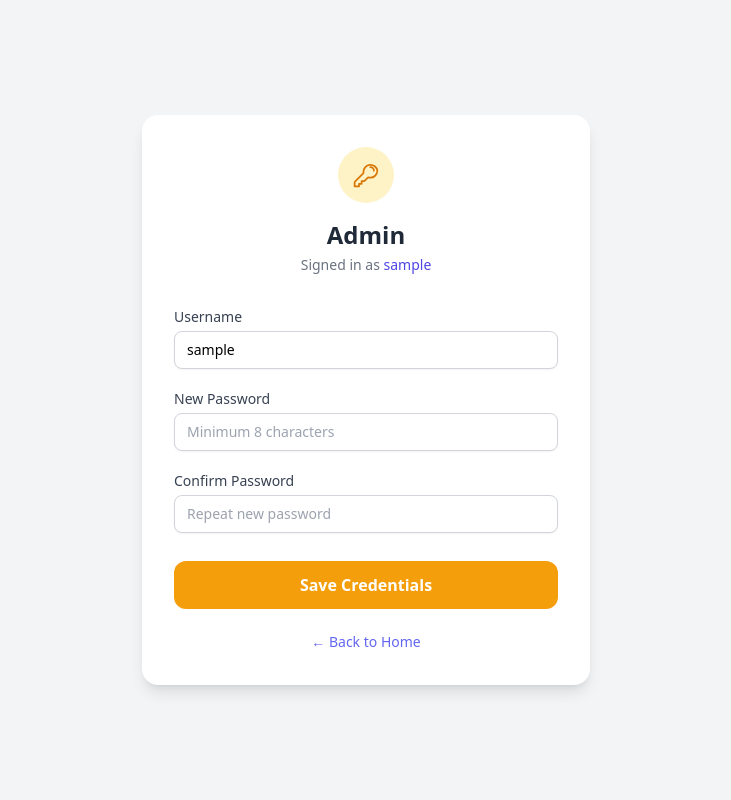
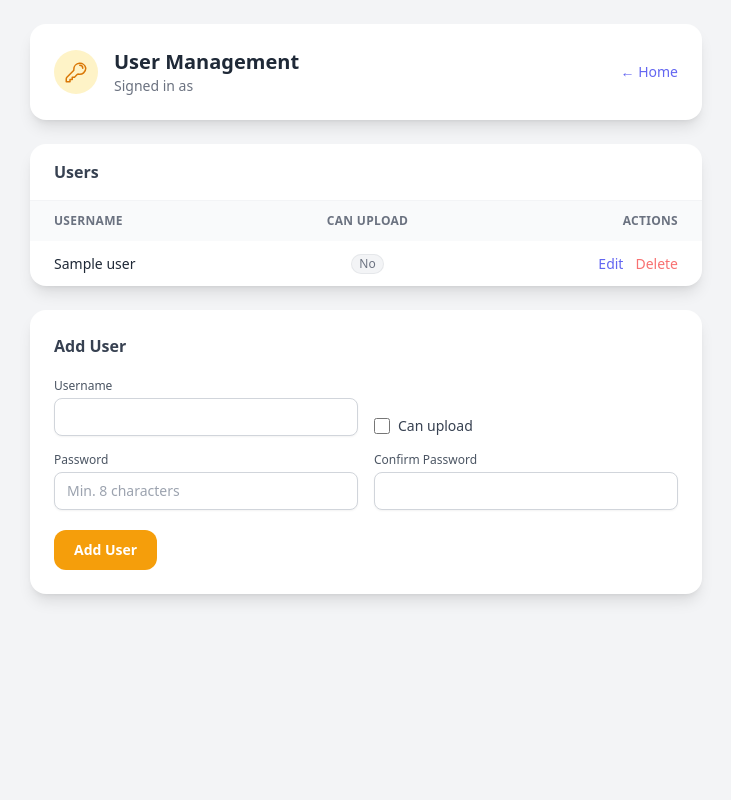
Before and after one commit to jgruber/persons-uploader, a FastAPI app: template templates/admin.html in a window 1280 px wide. Shown: the whole page, without its empty margins (274-1005 px from the left). Run offline with FastAPI, Linux system fonts and the light colour scheme; the template is opened without the code that fills it: most values are stand-ins (such as "Sample title", 1, 10 or a date in 2020); some libraries are stand-ins or nearby versions.

Commit message:
Add multi-user support with upload/viewer roles
Replace single-user basic auth with a multi-user store persisted to
credentials.json. Users have a can_upload flag; uploaders can also
manage users via /admin. Viewers see a download-only UI. Admin panel
supports adding, editing, and deleting users with last-admin guards.

Co-Authored-By: Claude Sonnet 4.6 <noreply@anthropic.com>

```diff
--- a/main.py
+++ b/main.py
@@ -2,6 +2,7 @@ import json
 import os
 import secrets
 from pathlib import Path
+from typing import Optional
 
 from fastapi import Depends, FastAPI, File, Form, HTTPException, Request, UploadFile, status
 from fastapi.middleware.cors import CORSMiddleware
@@ -10,6 +11,7 @@ from fastapi.security import HTTPBasic, HTTPBasicCredentials
 from fastapi.templating import Jinja2Templates
 
 app = FastAPI(title="Persons Uploader")
+security = HTTPBasic()
 
 app.add_middleware(
     CORSMiddleware,
@@ -17,10 +19,9 @@ app.add_middleware(
     allow_headers=["Authorization"],
     allow_methods=["GET"],
 )
-security = HTTPBasic()
 
 # ---------------------------------------------------------------------------
-# Configuration – override via environment variables
+# Configuration
 # ---------------------------------------------------------------------------
 UPLOAD_DIR = Path(os.getenv("UPLOAD_DIR", "./uploads"))
 CREDENTIALS_FILE = Path("credentials.json")
@@ -31,52 +32,75 @@ templates = Jinja2Templates(directory="templates")
 
 
 # ---------------------------------------------------------------------------
-# Credentials – persisted to credentials.json, seeded from env vars
+# User store  {username: {password, can_upload}}
 # ---------------------------------------------------------------------------
-def _load_credentials() -> dict:
+def _load_users() -> dict[str, dict]:
     if CREDENTIALS_FILE.exists():
         data = json.loads(CREDENTIALS_FILE.read_text())
-        return {"username": data["username"], "password": data["password"]}
+        # Migrate from old single-user format
+        if isinstance(data, dict) and "username" in data:
+            return {data["username"]: {"password": data["password"], "can_upload": True}}
+        return {
+            u["username"]: {"password": u["password"], "can_upload": u.get("can_upload", False)}
+            for u in data
+        }
     return {
-        "username": os.getenv("AUTH_USERNAME", "admin"),
-        "password": os.getenv("AUTH_PASSWORD", "changeme"),
+        os.getenv("AUTH_USERNAME", "admin"): {
+            "password": os.getenv("AUTH_PASSWORD", "changeme"),
+            "can_upload": True,
+        }
     }
 
 
-def _save_credentials(username: str, password: str) -> None:
-    CREDENTIALS_FILE.write_text(json.dumps({"username": username, "password": password}))
+def _save_users() -> None:
+    data = [
+        {"username": uname, "password": u["password"], "can_upload": u["can_upload"]}
+        for uname, u in _users.items()
+    ]
+    CREDENTIALS_FILE.write_text(json.dumps(data, indent=2))
 
 
-_credentials = _load_credentials()
+_users: dict[str, dict] = _load_users()
 
 
 # ---------------------------------------------------------------------------
-# Auth
+# Auth dependencies
 # ---------------------------------------------------------------------------
-def require_auth(credentials: HTTPBasicCredentials = Depends(security)) -> str:
-    correct_username = secrets.compare_digest(credentials.username, _credentials["username"])
-    correct_password = secrets.compare_digest(credentials.password, _credentials["password"])
-    if not (correct_username and correct_password):
+def require_auth(credentials: HTTPBasicCredentials = Depends(security)) -> dict:
+    user = _users.get(credentials.username)
+    if not user or not secrets.compare_digest(credentials.password, user["password"]):
         raise HTTPException(
             status_code=status.HTTP_401_UNAUTHORIZED,
             detail="Invalid credentials",
             headers={"WWW-Authenticate": "Basic"},
         )
-    return credentials.username
+    return {"username": credentials.username, **user}
+
+
+def require_upload(user: dict = Depends(require_auth)) -> dict:
+    if not user["can_upload"]:
+        raise HTTPException(status_code=status.HTTP_403_FORBIDDEN, detail="Upload permission required.")
+    return user
+
+
+def require_admin(user: dict = Depends(require_auth)) -> dict:
+    if not user["can_upload"]:
+        raise HTTPException(status_code=status.HTTP_403_FORBIDDEN, detail="Admin access required.")
+    return user
 
 
 # ---------------------------------------------------------------------------
 # Routes
 # ---------------------------------------------------------------------------
 @app.get("/", response_class=HTMLResponse)
-async def index(request: Request, username: str = Depends(require_auth)):
-    return templates.TemplateResponse("index.html", {"request": request, "username": username})
+async def index(request: Request, user: dict = Depends(require_auth)):
+    return templates.TemplateResponse("index.html", {"request": request, "user": user})
 
 
 @app.post("/upload")
 async def upload(
     file: UploadFile = File(...),
-    username: str = Depends(require_auth),
+    user: dict = Depends(require_upload),
 ):
     filename = file.filename or ""
     if not filename.lower().endswith(".csv"):
@@ -94,53 +118,133 @@ async def upload(
 
 
 @app.get("/download")
-async def download(username: str = Depends(require_auth)):
+async def download(user: dict = Depends(require_auth)):
     dest = UPLOAD_DIR / "Persons.csv"
     if not dest.exists():
         raise HTTPException(status_code=404, detail="Persons.csv has not been uploaded yet.")
     return FileResponse(dest, media_type="text/csv", filename="Persons.csv")
 
 
+# ---------------------------------------------------------------------------
+# Admin – user management
+# ---------------------------------------------------------------------------
 @app.get("/admin", response_class=HTMLResponse)
-async def admin_get(request: Request, username: str = Depends(require_auth)):
+async def admin_get(request: Request, user: dict = Depends(require_admin)):
     return templates.TemplateResponse("admin.html", {
         "request": request,
-        "username": username,
-        "current_username": _credentials["username"],
+        "user": user,
+        "users": _users,
+        "error": None,
+        "success": None,
+    })
+
+
+@app.post("/admin/users/add", response_class=HTMLResponse)
+async def admin_add_user(
+    request: Request,
+    user: dict = Depends(require_admin),
+    new_username: str = Form(...),
+    new_password: str = Form(...),
+    confirm_password: str = Form(...),
+    can_upload: Optional[str] = Form(default=None),
+):
+    def render(error=None, success=None):
+        return templates.TemplateResponse("admin.html", {
+            "request": request,
+            "user": user,
+            "users": _users,
+            "error": error,
+            "success": success,
+        })
+
+    new_username = new_username.strip()
+    if not new_username:
+        return render(error="Username cannot be blank.")
+    if new_username in _users:
+        return render(error=f"Username '{new_username}' already exists.")
+    if len(new_password) < 8:
+        return render(error="Password must be at least 8 characters.")
+    if new_password != confirm_password:
+        return render(error="Passwords do not match.")
+
+    _users[new_username] = {"password": new_password, "can_upload": can_upload is not None}
+    _save_users()
+    return render(success=f"User '{new_username}' added.")
+
+
+@app.post("/admin/users/{target_username}/delete")
+async def admin_delete_user(
+    target_username: str,
+    user: dict = Depends(require_admin),
+):
+    if target_username not in _users:
+        raise HTTPException(status_code=404, detail="User not found.")
+    if target_username == user["username"]:
+        raise HTTPException(status_code=400, detail="You cannot delete your own account.")
+    if _users[target_username]["can_upload"]:
+        remaining = sum(1 for u, v in _users.items() if v["can_upload"] and u != target_username)
+        if remaining == 0:
+            raise HTTPException(status_code=400, detail="Cannot delete the last user with upload/admin access.")
+    del _users[target_username]
+    _save_users()
+    return RedirectResponse("/admin", status_code=303)
+
+
+@app.get("/admin/users/{target_username}/edit", response_class=HTMLResponse)
+async def admin_edit_get(
+    target_username: str,
+    request: Request,
+    user: dict = Depends(require_admin),
+):
+    if target_username not in _users:
+        raise HTTPException(status_code=404, detail="User not found.")
+    return templates.TemplateResponse("edit_user.html", {
+        "request": request,
+        "user": user,
+        "target_username": target_username,
+        "target_user": _users[target_username],
         "error": None,
         "success": False,
     })
 
 
-@app.post("/admin", response_class=HTMLResponse)
-async def admin_post(
+@app.post("/admin/users/{target_username}/edit", response_class=HTMLResponse)
+async def admin_edit_post(
+    target_username: str,
     request: Request,
-    username: str = Depends(require_auth),
-    new_username: str = Form(...),
-    new_password: str = Form(...),
-    confirm_password: str = Form(...),
+    user: dict = Depends(require_admin),
+    new_password: str = Form(default=""),
+    confirm_password: str = Form(default=""),
+    can_upload: Optional[str] = Form(default=None),
 ):
+    if target_username not in _users:
+        raise HTTPException(status_code=404, detail="User not found.")
+
     def render(error=None, success=False):
-        return templates.TemplateResponse("admin.html", {
+        return templates.TemplateResponse("edit_user.html", {
             "request": request,
-            "username": username,
-            "current_username": _credentials["username"],
+            "user": user,
+            "target_username": target_username,
+            "target_user": _users[target_username],
             "error": error,
             "success": success,
         })
 
-    new_username = new_username.strip()
+    can_upload_bool = can_upload is not None
 
-    if not new_username:
-        return render(error="Username cannot be blank.")
-    if len(new_password) < 8:
-        return render(error="Password must be at least 8 characters.")
-    if new_password != confirm_password:
-        return render(error="Passwords do not match.")
+    # Guard: don't remove the last admin
+    if not can_upload_bool and _users[target_username]["can_upload"]:
+        remaining = sum(1 for u, v in _users.items() if v["can_upload"] and u != target_username)
+        if remaining == 0:
+            return render(error="Cannot remove upload access from the last admin user.")
 
-    global _credentials
-    _credentials = {"username": new_username, "password": new_password}
-    _save_credentials(new_username, new_password)
+    if new_password:
+        if len(new_password) < 8:
+            return render(error="Password must be at least 8 characters.")
+        if new_password != confirm_password:
+            return render(error="Passwords do not match.")
+        _users[target_username]["password"] = new_password
 
-    # Render success page – browser will re-prompt on next navigation
+    _users[target_username]["can_upload"] = can_upload_bool
+    _save_users()
     return render(success=True)
--- a/templates/admin.html
+++ b/templates/admin.html
@@ -6,109 +6,138 @@
   <title>Admin – Persons Uploader</title>
   <script src="https://cdn.tailwindcss.com"></script>
 </head>
-<body class="min-h-screen bg-gray-100 flex items-center justify-center p-4">
+<body class="min-h-screen bg-gray-100 p-6">
 
-  <div class="w-full max-w-md bg-white rounded-2xl shadow-lg p-8">
+  <div class="max-w-2xl mx-auto space-y-6">
 
     <!-- Header -->
-    <div class="mb-8 text-center">
-      <div class="inline-flex items-center justify-center w-14 h-14 rounded-full bg-amber-100 mb-4">
-        <svg class="w-7 h-7 text-amber-600" xmlns="http://www.w3.org/2000/svg" fill="none"
+    <div class="bg-white rounded-2xl shadow-lg p-6 flex items-center justify-between">
+      <div class="flex items-center gap-4">
+        <div class="inline-flex items-center justify-center w-11 h-11 rounded-full bg-amber-100">
+          <svg class="w-6 h-6 text-amber-600" xmlns="http://www.w3.org/2000/svg" fill="none"
                viewBox="0 0 24 24" stroke-width="1.5" stroke="currentColor">
             <path stroke-linecap="round" stroke-linejoin="round"
                   d="M15.75 5.25a3 3 0 0 1 3 3m3 0a6 6 0 0 1-7.029 5.912c-.563-.097-1.159.026-1.563.43L10.5 17.25H8.25v2.25H6v2.25H2.25v-2.818c0-.597.237-1.17.659-1.591l6.499-6.499c.404-.404.527-1 .43-1.563A6 6 0 0 1 21.75 8.25Z" />
           </svg>
         </div>
-      <h1 class="text-2xl font-bold text-gray-800">Admin</h1>
-      <p class="text-sm text-gray-500 mt-1">
-        Signed in as <span class="font-medium text-indigo-600">{{ username }}</span>
-      </p>
+        <div>
+          <h1 class="text-xl font-bold text-gray-800">User Management</h1>
+          <p class="text-sm text-gray-500">Signed in as <span class="font-medium text-indigo-600">{{ user.username }}</span></p>
+        </div>
+      </div>
+      <a href="/" class="text-sm text-indigo-500 hover:text-indigo-700 transition">&larr; Home</a>
     </div>
 
-    {% if success %}
-    <!-- Success state -->
-    <div class="rounded-xl bg-green-50 border border-green-200 px-5 py-4 text-center mb-6">
-      <p class="text-green-700 font-medium">Credentials updated successfully.</p>
-      <p class="text-green-600 text-sm mt-1">
-        Your browser will prompt for the new credentials on your next request.
-      </p>
-    </div>
-    <a href="/"
-       class="block w-full text-center py-3 px-4 rounded-xl font-semibold text-white bg-indigo-600
-              hover:bg-indigo-700 active:scale-95 transition">
-      Back to Home
-    </a>
-
-    {% else %}
-    <!-- Error banner -->
+    <!-- Banners -->
     {% if error %}
-    <div class="mb-5 rounded-xl bg-red-50 border border-red-200 px-4 py-3 text-sm text-red-700 font-medium">
+    <div class="rounded-xl bg-red-50 border border-red-200 px-4 py-3 text-sm text-red-700 font-medium">
       {{ error }}
     </div>
     {% endif %}
+    {% if success %}
+    <div class="rounded-xl bg-green-50 border border-green-200 px-4 py-3 text-sm text-green-700 font-medium">
+      {{ success }}
+    </div>
+    {% endif %}
 
-    <!-- Form -->
-    <form method="post" action="/admin" id="adminForm" novalidate>
+    <!-- User table -->
+    <div class="bg-white rounded-2xl shadow-lg overflow-hidden">
+      <div class="px-6 py-4 border-b border-gray-100">
+        <h2 class="font-semibold text-gray-700">Users</h2>
+      </div>
+      <table class="w-full text-sm">
+        <thead class="bg-gray-50 text-xs uppercase text-gray-500 tracking-wide">
+          <tr>
+            <th class="px-6 py-3 text-left">Username</th>
+            <th class="px-6 py-3 text-center">Can Upload</th>
+            <th class="px-6 py-3 text-right">Actions</th>
+          </tr>
+        </thead>
+        <tbody class="divide-y divide-gray-100">
+          {% for uname, udata in users.items() %}
+          <tr class="hover:bg-gray-50 transition-colors">
+            <td class="px-6 py-3 font-medium text-gray-800">
+              {{ uname }}
+              {% if uname == user.username %}
+              <span class="ml-1 text-xs text-gray-400">(you)</span>
+              {% endif %}
+            </td>
+            <td class="px-6 py-3 text-center">
+              {% if udata.can_upload %}
+              <span class="inline-flex items-center rounded-full bg-green-50 px-2 py-0.5 text-xs font-medium text-green-700 ring-1 ring-inset ring-green-600/20">Yes</span>
+              {% else %}
+              <span class="inline-flex items-center rounded-full bg-gray-100 px-2 py-0.5 text-xs font-medium text-gray-500 ring-1 ring-inset ring-gray-500/10">No</span>
+              {% endif %}
+            </td>
+            <td class="px-6 py-3 text-right">
+              <div class="inline-flex items-center gap-3">
+                <a href="/admin/users/{{ uname }}/edit"
+                   class="text-indigo-500 hover:text-indigo-700 font-medium transition-colors">Edit</a>
+                {% if uname != user.username %}
+                <form method="post" action="/admin/users/{{ uname }}/delete"
+                      onsubmit="return confirm('Delete user \'{{ uname }}\'?')">
+                  <button type="submit" class="text-red-400 hover:text-red-600 font-medium transition-colors">
+                    Delete
+                  </button>
+                </form>
+                {% endif %}
+              </div>
+            </td>
+          </tr>
+          {% endfor %}
+        </tbody>
+      </table>
+    </div>
 
-      <div class="space-y-5">
-
+    <!-- Add user form -->
+    <div class="bg-white rounded-2xl shadow-lg p-6">
+      <h2 class="font-semibold text-gray-700 mb-5">Add User</h2>
+      <form method="post" action="/admin/users/add" id="addForm" novalidate>
+        <div class="grid grid-cols-1 gap-4 sm:grid-cols-2">
           <div>
-          <label for="new_username" class="block text-sm font-medium text-gray-700 mb-1">
-            Username
-          </label>
+            <label for="new_username" class="block text-xs font-medium text-gray-600 mb-1">Username</label>
             <input id="new_username" name="new_username" type="text" required
-                 value="{{ current_username }}"
                    class="w-full rounded-lg border border-gray-300 px-3 py-2 text-sm shadow-sm
                           focus:outline-none focus:ring-2 focus:ring-indigo-400 focus:border-transparent" />
           </div>
-
+          <div class="flex items-end">
+            <label class="inline-flex items-center gap-2 cursor-pointer">
+              <input type="checkbox" name="can_upload" value="true"
+                     class="w-4 h-4 rounded border-gray-300 text-indigo-600 focus:ring-indigo-500" />
+              <span class="text-sm text-gray-700">Can upload</span>
+            </label>
+          </div>
           <div>
-          <label for="new_password" class="block text-sm font-medium text-gray-700 mb-1">
-            New Password
-          </label>
+            <label for="new_password" class="block text-xs font-medium text-gray-600 mb-1">Password</label>
             <input id="new_password" name="new_password" type="password" required
-                 placeholder="Minimum 8 characters"
+                   placeholder="Min. 8 characters"
                    class="w-full rounded-lg border border-gray-300 px-3 py-2 text-sm shadow-sm
                           focus:outline-none focus:ring-2 focus:ring-indigo-400 focus:border-transparent" />
           </div>
-
           <div>
-          <label for="confirm_password" class="block text-sm font-medium text-gray-700 mb-1">
-            Confirm Password
-          </label>
+            <label for="confirm_password" class="block text-xs font-medium text-gray-600 mb-1">Confirm Password</label>
             <input id="confirm_password" name="confirm_password" type="password" required
-                 placeholder="Repeat new password"
                    class="w-full rounded-lg border border-gray-300 px-3 py-2 text-sm shadow-sm
                           focus:outline-none focus:ring-2 focus:ring-indigo-400 focus:border-transparent" />
             <p id="matchError" class="hidden mt-1 text-xs text-red-600">Passwords do not match.</p>
           </div>
-
         </div>
-
         <button type="submit"
-              class="mt-7 w-full py-3 px-4 rounded-xl font-semibold text-white bg-amber-500
+                class="mt-5 px-5 py-2.5 rounded-xl font-semibold text-sm text-white bg-amber-500
                        hover:bg-amber-600 active:scale-95 transition">
-        Save Credentials
+          Add User
         </button>
-
       </form>
-
-    <div class="mt-5 text-center">
-      <a href="/" class="text-sm text-indigo-500 hover:text-indigo-700 transition">
-        &larr; Back to Home
-      </a>
     </div>
-    {% endif %}
 
   </div>
 
   <script>
-    const form    = document.getElementById('adminForm');
+    const form    = document.getElementById('addForm');
     const pwField = document.getElementById('new_password');
     const cfField = document.getElementById('confirm_password');
     const matchErr = document.getElementById('matchError');
 
-    if (form) {
     form.addEventListener('submit', (e) => {
       if (pwField.value !== cfField.value) {
         e.preventDefault();
@@ -116,15 +145,9 @@
         cfField.focus();
       }
     });
-
     cfField.addEventListener('input', () => {
-        if (cfField.value && pwField.value !== cfField.value) {
-          matchErr.classList.remove('hidden');
-        } else {
-          matchErr.classList.add('hidden');
-        }
+      matchErr.classList.toggle('hidden', !cfField.value || pwField.value === cfField.value);
     });
-    }
   </script>
 </body>
 </html>
```
Also changed, not shown: templates/edit_user.html (added, +98 -0 lines), templates/index.html (+31 -18 lines). Lines whose indentation alone changed are shown as unchanged.
